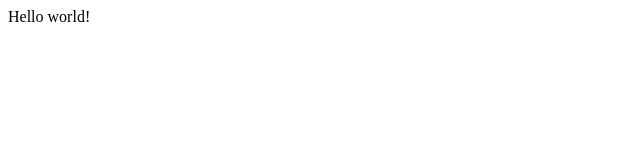
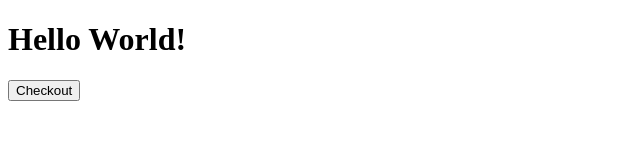
Before and after one commit to rooshanahmed/Gatsby-SnipCart, a Gatsby site: page / in a window 1280 px wide. Shown: the whole page, without its empty margins (0-640 px from the left). Built offline with nearby package versions, Linux system fonts and the light colour scheme; Gatsby itself is replaced by a stand-in of ours.

Commit message:
index.js updated

```diff
--- a/src/pages/index.js
+++ b/src/pages/index.js
@@ -1,5 +1,20 @@
 import React from "react"
 
 export default function Home() {
-  return <div>Hello world!</div>
+  return (
+    <div>
+      <h1>Hello World!</h1>
+      <button
+        class="snipcart-add-item"
+        data-item-id="formal-shoe"
+        data-item-price="30"
+        data-item-description="High-Qulality Shoe in best price"
+        data-item-url="/"
+        data-item-image="https://media.thecustommovement.com/308274c7-efad-4f60-910b-fe1d7851d40c"
+        data-item-name="The Starry Night"
+      >
+        Checkout
+      </button>
+    </div>
+  )
 }
```
